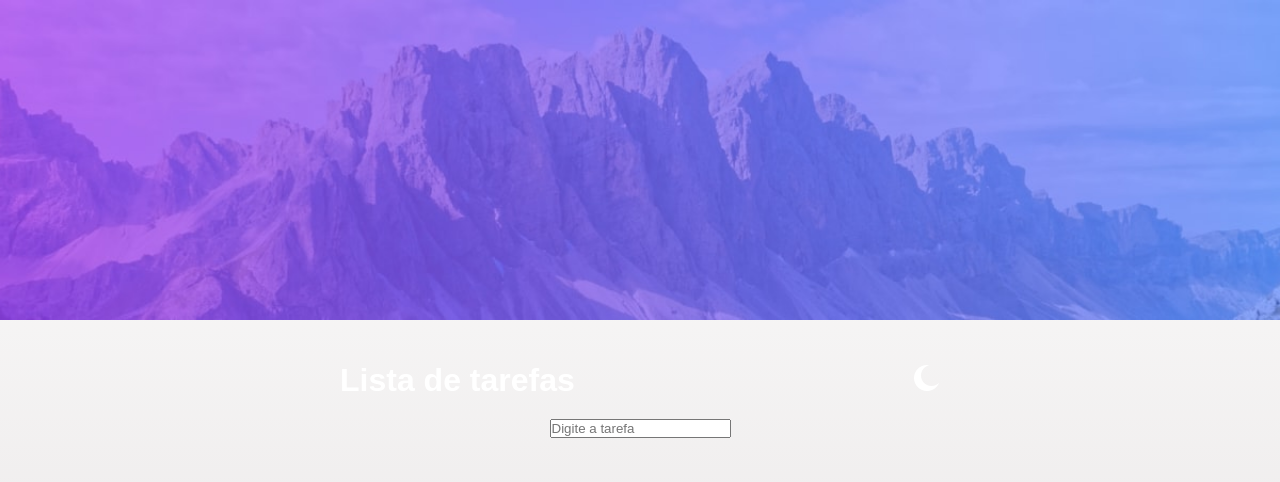
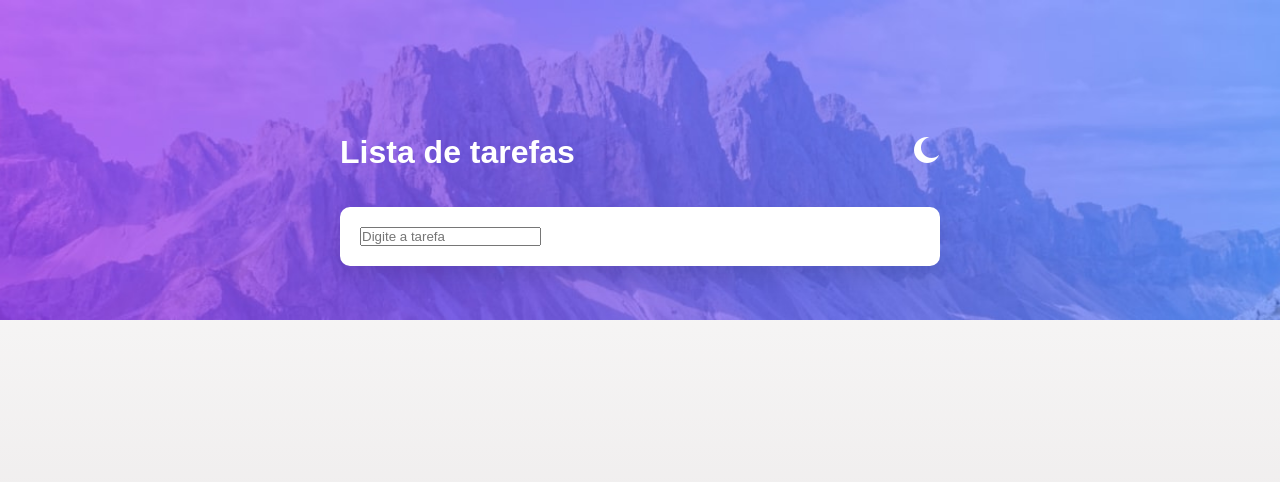
Before and after one commit to gleicekelly13/Lista-de-tarefas, a plain HTML site: page index.html in a window 1280 px wide. Drawn offline with Linux system fonts and the light colour scheme.

Commit message:
Estilização da main
Alteração na posição do header

```diff
--- a/assets/css/style.css
+++ b/assets/css/style.css
@@ -36,6 +36,8 @@ header {
     align-items: center;
     margin-bottom: 20px;
     z-index: 1;
+    position: relative;
+    bottom: 13rem;
 }
 
 h1 {
@@ -47,3 +49,15 @@ h1 {
     font-size: 1.5rem;
     cursor: pointer;
 }
+
+main {
+    background-color: #fff;
+    width: 100%;
+    max-width: 600px;
+    padding: 20px;
+    border-radius: 10px;
+    box-shadow: 0px 10px 20px rgba(0, 0, 0, 0.1);
+    z-index: 1;
+    position: relative;
+    bottom: 12rem;
+}
```
